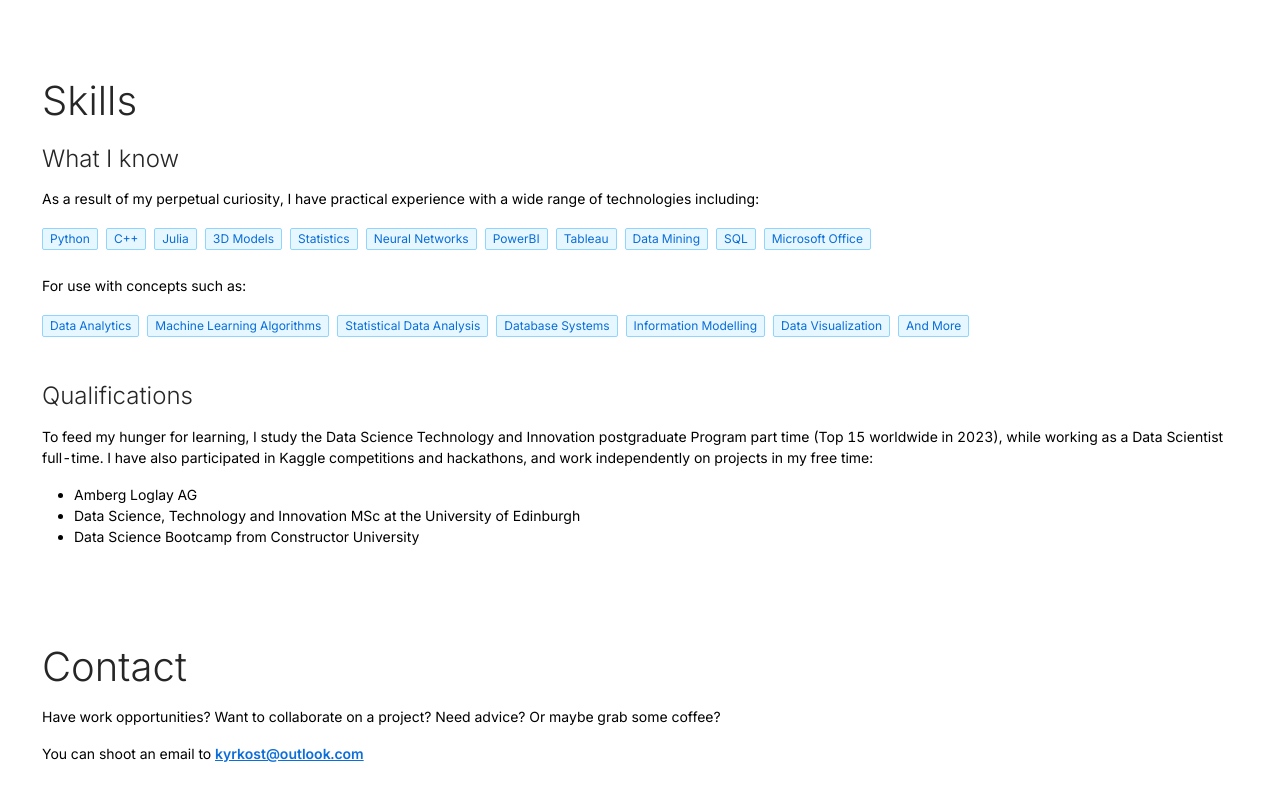
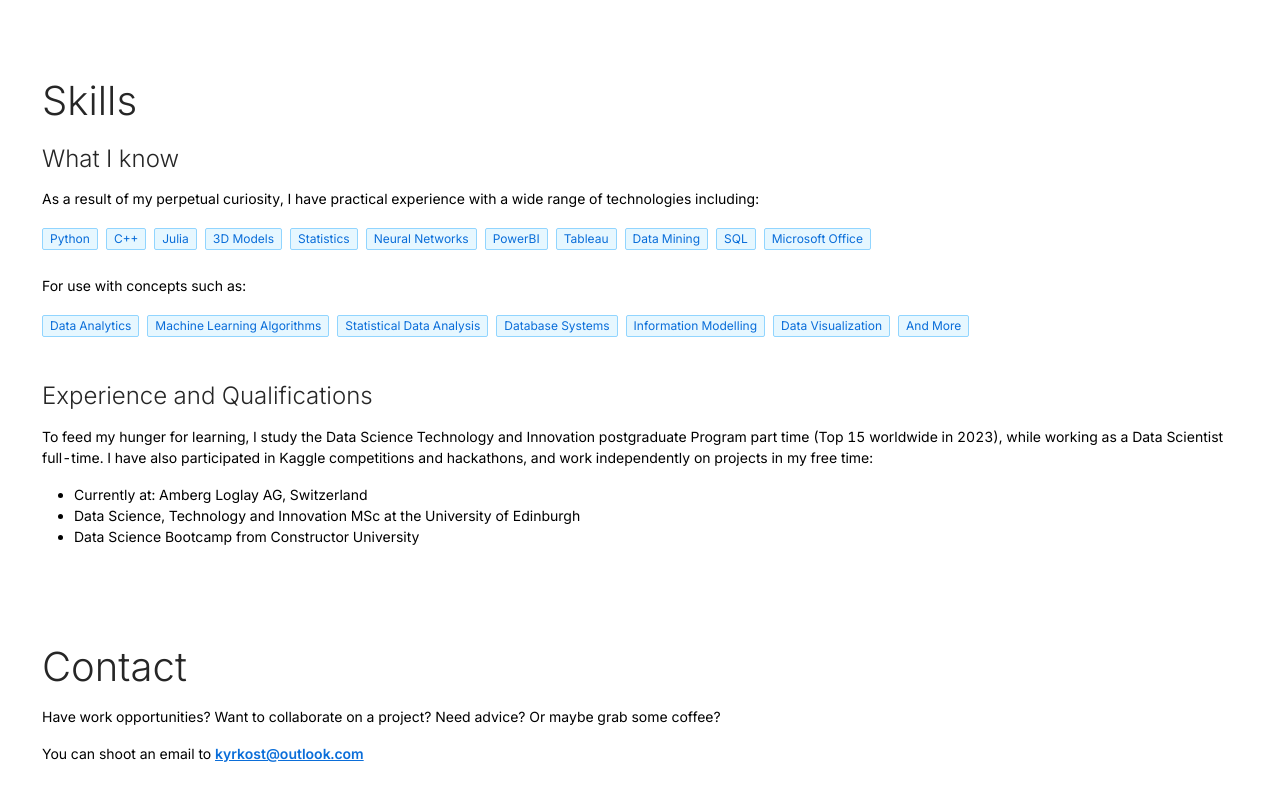
Before and after one commit to konskyrt/Personal_portfolio_site, a Next.js app: page / in a window 1280 px wide. Shown: the part 2381-3181 px from the top of the page. Built offline with nearby package versions, Linux system fonts and the light colour scheme.

Commit message:
Update index.js

```diff
--- a/components/common/SkillsSection/index.js
+++ b/components/common/SkillsSection/index.js
@@ -39,12 +39,12 @@ const SkillsSection = () => {
           <Tag color="blue">And More</Tag>
         </div>
 
-        <h4>Qualifications</h4>
+        <h4>Experience and Qualifications</h4>
         <p>
           To feed my hunger for learning, I study the Data Science Technology and Innovation postgraduate Program part time (Top 15 worldwide in 2023), while working as a Data Scientist full-time. I have also participated in Kaggle competitions and hackathons, and work independently on projects in my free time:
         </p>
         <ul>
-          <li>Amberg Loglay AG</li>
+          <li>Currently at: Amberg Loglay AG, Switzerland</li>
           <li>Data Science, Technology and Innovation MSc at the University of Edinburgh</li>
           <li>Data Science Bootcamp from Constructor University</li>
         </ul>
```
